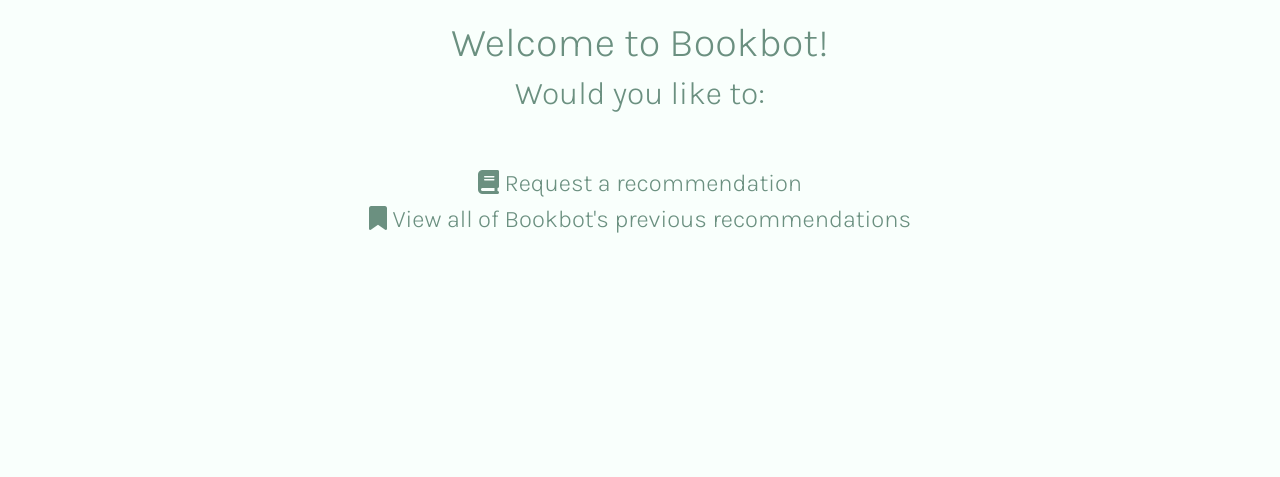
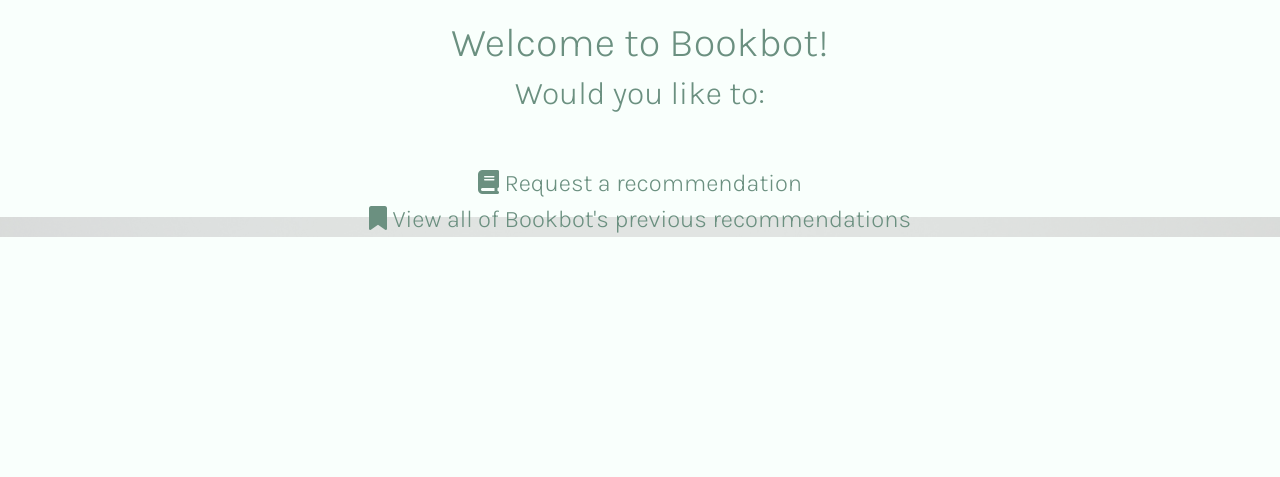
Before and after one commit to kschlough/bookbot, a Flask app: page / in a window 1280 px wide. Shown: the part 163-640 px from the top of the page. Run offline with Flask 2, Linux system fonts and the light colour scheme; parts of the project's set-up code (start-up, migrations or seed data) failed here and were passed over; some libraries are stand-ins or nearby versions.

Commit message:
Still trying to solve background image not appearing

```diff
--- a/static/style.css
+++ b/static/style.css
@@ -129,6 +129,9 @@ a:hover {
     text-align: center;
     text-decoration-color: #6B9080;
     position: fixed;
+    padding-top: 20px;
+    width: 100%;
+    height: auto;
     top: 50%;
     left: 50%;
     transform: translate(-50%, -100%);
@@ -138,14 +141,6 @@ a:hover {
     padding-bottom: 20px;
 }
 
-#homepage-img {
-    background-image: url('/static/unsplash-book.jpg');
-    background-repeat: no-repeat;
-    background-size: cover;
-    background-position: 50%, 70%;
-    opacity: 0.5;
-
-}
 
 #homepage-options {
     display: inline;
@@ -157,9 +152,17 @@ a:hover {
     padding-bottom: 20px;
 }
 
+#homepage-img {
+    background-image: url('/static/unsplash-book.jpg');
+    background-repeat: no-repeat;
+    background-size: cover;
+    opacity: 0.5;
+
+}
+
 
 /* footer */
-div#footer {
+#footer {
     background-color: #F9FFFC;
     position: fixed;
     bottom: 0;
--- a/templates/base.html
+++ b/templates/base.html
@@ -29,7 +29,7 @@
     {% block head %}{% endblock %}
   </head>
   <body>
-
+    <div id="nav-div">
       <nav id="navbar">
         <ul id="nav-options">
           <li>
@@ -41,6 +41,7 @@
           </li>
         </ul>
       </nav>
+    </div>
 
 
     <div id="footer">
```
Lines whose indentation alone changed are shown as unchanged.
